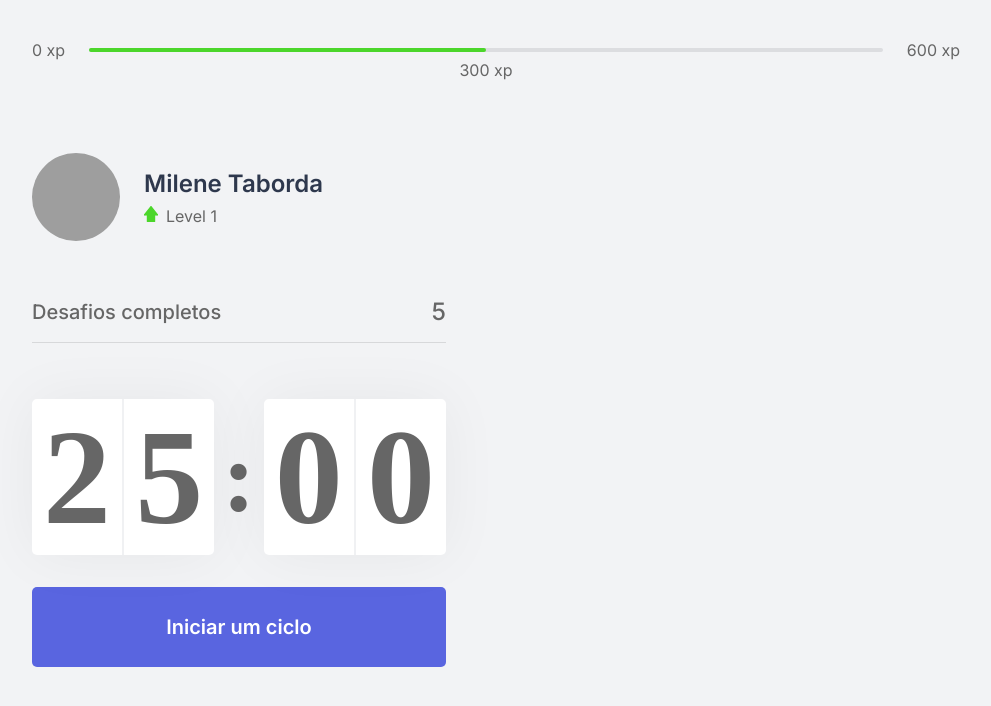
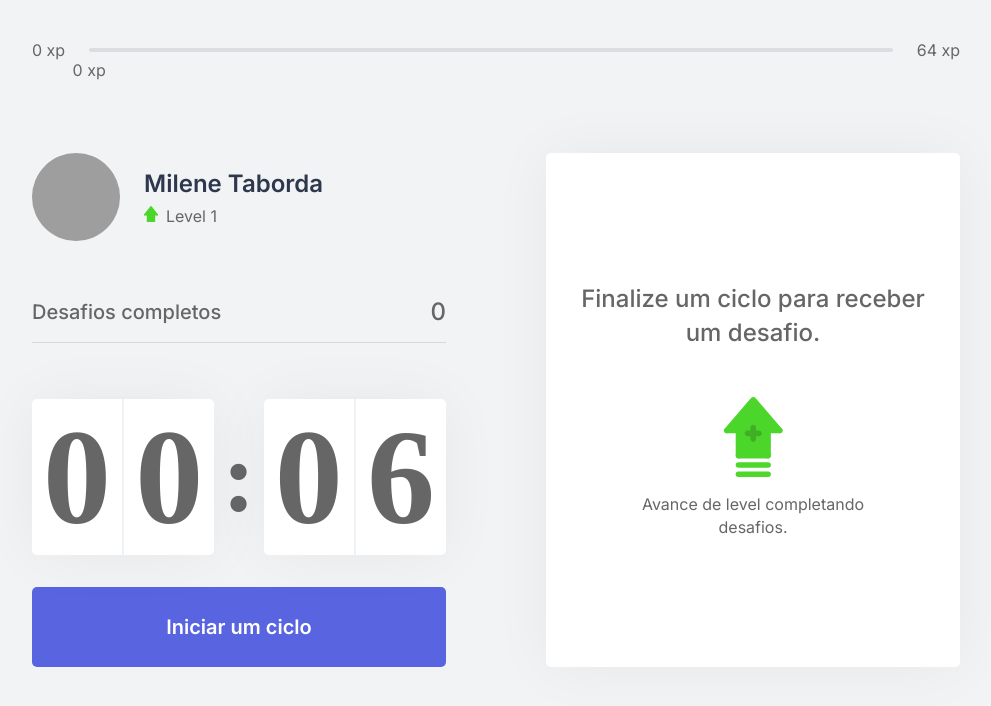
Before and after one commit to milenetaborda/nlw-reactjs, a Next.js app: page / in a window 1280 px wide. Shown: the top 706 px of the page, without its empty margins (144-1135 px from the left). Built offline with nearby package versions, Linux system fonts and the light colour scheme; grey boxes are pictures that could not be loaded.

Commit message:
chore: Aula 02

```diff
--- /dev/null
+++ b/challenges.json
@@ -0,0 +1,62 @@
+[
+  {
+    "type": "body",
+    "description": "Estique um de seus braços com a palma da mão virada para frente e puxe os dedos para cima por 10 segundos por mão.",
+    "amount": 80
+  },
+  {
+    "type": "body",
+    "description": "Estique seu braço contra o peito e puxe-o utilizando o outro braço por 10 segundos por braço.",
+    "amount": 60
+  },
+  {
+    "type": "body",
+    "description": "Puxe seu pescoço com a ajuda da mão para a direita e para a esquerda, permanecendo na posição por alguns segundos.",
+    "amount": 70
+  },
+  {
+    "type": "body",
+    "description": "Com as duas mãos na parte de trás da cabeça, leve-a para baixo, alongando a parte de trás da região.",
+    "amount": 60
+  },
+  {
+    "type": "body",
+    "description": "Cruze as pernas e desça com as mãos esticadas em direção ao chão. Repita o movimento com a outra perna na frente.",
+    "amount": 100
+  },
+  {
+    "type": "body",
+    "description": "Sentado, abra as pernas e tente encostar as palmas das mãos no chão, repita 3 vezes por 5 segundos.",
+    "amount": 80
+  },
+  {
+    "type": "body",
+    "description": "Puxe o joelho de encontro ao peito e segure, troque de perna após 10 segundos.",
+    "amount": 50
+  },
+  {
+    "type": "body",
+    "description": "Sentado, cruze uma perna e incline seu tronco à frente, troque de perna após 10 segundos.",
+    "amount": 80
+  },
+  {
+    "type": "eye",
+    "description": "Sentado, feche os olhos e cubra-os com as palmas da mão durante 2 minutos, depois abra normalmente.",
+    "amount": 90
+  },
+  {
+    "type": "eye",
+    "description": "Em algum ambiente aberto, olhe o mais longe que puder em quatro direções por 3s, mexa apenas os olhos. Repita 3 vezes.",
+    "amount": 140
+  },
+  {
+    "type": "eye",
+    "description": "Usando os polegares, massage a área abaixo das sobrancelhas em movimentos circulares por 15 segundos.",
+    "amount": 70
+  },
+  {
+    "type": "body",
+    "description": "Em pé, gire a cintura o máximo que puder para a esquerda, segure por cinco segundos. Repita para a direita.",
+    "amount": 90
+  }
+]
--- /dev/null
+++ b/src/components/ChallengeBox.tsx
@@ -0,0 +1,47 @@
+import { useContext } from 'react';
+import { ChallengesContext } from '../contexts/ChallengesContext';
+import styles from '../styles/components/ChallengeBox.module.css';
+
+export function ChallengeBox() {
+
+  const {activeChallenge, resetChallenge } = useContext(ChallengesContext);
+
+  return (
+    <div className={styles.challengeBoxContainer}>
+      { activeChallenge ? (
+        <div className={styles.challengeActive}>
+          <header>Ganhe {activeChallenge.amount} xp</header>
+          <main>
+            <img src={`icons/${activeChallenge.type}.svg`}/>
+            <strong>Novo desafio</strong>
+            <p>{activeChallenge.description}</p>
+          </main>
+
+          <footer>
+            <button
+              type="button"
+              className={styles.challengeFailedButton}
+              onClick={resetChallenge}
+            >
+              Falhei
+            </button>
+            <button
+              type="button"
+              className={styles.challengeSucceededButton}
+            >
+              Completei
+            </button>
+          </footer>
+        </div>
+      ) : (
+        <div className={styles.challengeNotActive}>
+          <strong>Finalize um ciclo para receber um desafio.</strong>
+          <p>
+            <img src="icons/level-up.svg" alt="Level Up" />
+              Avance de level completando desafios.
+          </p>
+        </div>
+      )}
+    </div>
+  );
+}
--- a/src/components/CompletedChallenges.tsx
+++ b/src/components/CompletedChallenges.tsx
@@ -1,10 +1,14 @@
+import { useContext } from "react";
+import { ChallengesContext } from "../contexts/ChallengesContext";
 import styles from "../styles/components/CompletedChallenges.module.css";
 
 export function CompletedChallenges() {
+  const { challengesCompleted } = useContext(ChallengesContext);
+
   return(
     <div className={styles.completedChallengesContainer}>
       <span>Desafios completos</span>
-      <span>5</span>
+      <span>{challengesCompleted}</span>
     </div>
   );
 }
--- a/src/components/Countdown.tsx
+++ b/src/components/Countdown.tsx
@@ -1,9 +1,15 @@
-import { useState, useEffect } from "react";
+import { useState, useEffect, useContext } from "react";
+import { ChallengesContext } from "../contexts/ChallengesContext";
 import styles from "../styles/components/Countdown.module.css";
 
+let countdownTimeout: NodeJS.Timeout;
+
 export function Countdown() {
-  const [time, setTime] = useState(25 * 60);
-  const [active, setActive] = useState(false);
+  const {startNewChallenge} = useContext(ChallengesContext);
+
+  const [time, setTime] = useState(0.1 * 60);
+  const [isActive, setIsActive] = useState(false);
+  const [hasFinished, setHasFinished] = useState(false);
 
   const minutes = Math.floor(time / 60);
   const seconds = time % 60;
@@ -12,18 +18,28 @@
   const [secondsLeft, secondsRight] = String(seconds).padStart(2, "0").split('');
 
   function startCountdown() {
-    setActive(true);
+    setIsActive(true);
+  }
+
+  function resetCountdown() {
+    clearTimeout(countdownTimeout);
+    setIsActive(false);
+    setTime(0.1 * 60);
   }
 
   useEffect(() => {
-    if (active && time > 0) {
-      setTimeout(() => {
+    if (isActive && time > 0) {
+      countdownTimeout = setTimeout(() => {
         setTime(time - 1);
       }, 1000);
+    } else if (isActive && time === 0) {
+      setHasFinished(true);
+      setIsActive(false);
+      startNewChallenge();
     }
-  }, [active, time]);
+  }, [isActive, time]);
 
-  return(
+  return (
     <div>
       <div className={styles.countdownContainer}>
         <div>
@@ -37,6 +53,24 @@
         </div>
       </div>
 
+      {hasFinished ? (
+        <button
+          disabled
+          className={styles.countdownButton}
+        >
+          Ciclo encerrado
+        </button>
+      ) : (
+        <>
+          { isActive ? (
+            <button
+              type="button"
+              className={`${styles.countdownButton} ${styles.countdownButtonActive}`}
+              onClick={resetCountdown}
+            >
+              Abandonar um ciclo
+            </button>
+          ) : (
               <button
                 type="button"
                 className={styles.countdownButton}
@@ -44,6 +78,9 @@
               >
                 Iniciar um ciclo
               </button>
+            )}
+        </>
+        )}
     </div>
   );
 }
--- a/src/components/ExperienceBar.tsx
+++ b/src/components/ExperienceBar.tsx
@@ -1,16 +1,22 @@
+import { useContext } from 'react';
+import { ChallengesContext } from '../contexts/ChallengesContext';
 import styles from '../styles/components/ExperienceBar.module.css';
 
 export function ExperienceBar() {
+  const { currentExperience, experienceToNextLevel } = useContext(ChallengesContext);
+
+  const percentToNextLevel = Math.round(currentExperience * 100) / experienceToNextLevel;
+
   return(
     <header className={styles.experienceBar}>
       <span>0 xp</span>
       <div>
-        <div style={{ width: '50%' }} />
-        <span className={styles.currentExperience} style={{ left: '50%' }}>
-          300 xp
+        <div style={{ width: `${percentToNextLevel}%` }} />
+        <span className={styles.currentExperience} style={{ left: `${percentToNextLevel}%` }}>
+          {currentExperience} xp
         </span>
       </div>
-      <span>600 xp</span>
+      <span>{experienceToNextLevel} xp</span>
     </header>
   );
 }
--- /dev/null
+++ b/src/contexts/ChallengesContext.tsx
@@ -0,0 +1,65 @@
+import { createContext, ReactNode, useState } from "react";
+import challenges from "../../challenges.json";
+
+interface Challenge {
+  type: 'body' | 'eye';
+  description: string;
+  amount: number;
+}
+
+interface ChallengesContextData {
+  level: number;
+  currentExperience: number;
+  experienceToNextLevel: number;
+  challengesCompleted: number;
+  activeChallenge: Challenge;
+  levelUp: () => void;
+  startNewChallenge: () => void;
+  resetChallenge: () => void;
+}
+
+interface ChallengesProviderProps {
+  children: ReactNode;
+}
+
+export const ChallengesContext = createContext({} as ChallengesContextData);
+
+export function ChallengesProvider({ children }: ChallengesProviderProps) {
+  const [level, setLevel] = useState(1);
+  const [currentExperience, setCurrentExperience] = useState(0);
+  const [challengesCompleted, setChallengesCompleted] = useState(0);
+
+  const [activeChallenge, setActiveChallenge] = useState(null);
+
+  const experienceToNextLevel = Math.pow((level + 1) * 4, 2);
+
+  function levelUp() {
+    setLevel(level + 1);
+  }
+
+  function startNewChallenge() {
+    const randomChallengeIndex = Math.floor(Math.random() * challenges.length)
+    const challenge = challenges[randomChallengeIndex];
+
+    setActiveChallenge(challenge);
+  }
+
+  function resetChallenge() {
+    setActiveChallenge(null);
+  }
+
+  return (
+    <ChallengesContext.Provider value={{
+      level,
+      currentExperience,
+      experienceToNextLevel,
+      challengesCompleted,
+      activeChallenge,
+      levelUp,
+      startNewChallenge,
+      resetChallenge
+    }}>
+      {children}
+    </ChallengesContext.Provider>
+  );
+}
--- a/src/pages/_app.tsx
+++ b/src/pages/_app.tsx
@@ -1,7 +1,14 @@
-import '../styles/global.css'
+import '../styles/global.css';
+
+import {  ChallengesProvider } from "../contexts/ChallengesContext";
 
 function MyApp({ Component, pageProps }) {
-  return <Component {...pageProps} />
+
+  return (
+    <ChallengesProvider>
+      <Component {...pageProps}  />
+    </ChallengesProvider>
+  )
 }
 
 export default MyApp
--- a/src/pages/index.tsx
+++ b/src/pages/index.tsx
@@ -1,9 +1,10 @@
+import Head from "next/head";
+
 import { CompletedChallenges } from "../components/CompletedChallenges";
 import { Countdown } from "../components/Countdown";
 import { ExperienceBar } from "../components/ExperienceBar";
 import { Profile } from "../components/Profile";
-
-import Head from "next/head"
+import { ChallengeBox } from "../components/ChallengeBox";
 
 import styles from "../styles/pages/Home.module.css";
 
@@ -23,7 +24,7 @@
           <Countdown />
         </div>
         <div>
-
+          <ChallengeBox />
         </div>
       </section>
     </div>
--- /dev/null
+++ b/src/styles/components/ChallengeBox.module.css
@@ -0,0 +1,110 @@
+.challengeBoxContainer {
+  height: 100%;
+
+  background: var(--white);
+  border-radius: 5px;
+  box-shadow: 0 0 60px rgba(0, 0, 0, 0.05);
+  padding: 1.5rem 2rem;
+
+  display: flex;
+  flex-direction: column;
+  align-items: center;
+  justify-content: center;
+
+  text-align: center;
+}
+
+.challengeNotActive {
+  display: flex;
+  flex-direction: column;
+  align-items: center;
+}
+
+.challengeNotActive strong {
+  font-size: 1.5rem;
+  font-weight: 500;
+  line-height: 1.4;
+}
+
+.challengeNotActive p {
+  display: flex;
+  flex-direction: column;
+  align-items: center;
+  line-height: 1.4rem;
+  max-width: 70%;
+  margin-top: 3rem;
+}
+
+.challengeNotActive p img {
+  margin-bottom: 1rem;
+}
+
+.challengeActive {
+  height: 100%;
+
+  display: flex;
+  flex-direction: column;
+}
+
+.challengeActive header {
+  color: var(--blue);
+  font-weight: 600;
+  font-size: 1.25rem;
+  padding: 0 2rem 1.5rem;
+  border-bottom: 1px solid var(--gray-line);
+}
+
+.challengeActive main {
+  flex: 1;
+  display: flex;
+  flex-direction: column;
+  align-items: center;
+  justify-content: center;
+}
+
+.challengeActive main strong {
+  font-size: 2rem;
+  font-weight: 600;
+  color: var(--title);
+  margin: 1.5rem 0 1rem;
+}
+
+.challengeActive main p {
+  line-height: 1.5;
+}
+
+.challengeActive footer {
+  display: grid;
+  grid-template-columns: 1fr 1fr;
+  gap: 1rem;
+}
+
+.challengeActive footer button {
+  height: 3rem;
+
+  display: flex;
+  align-items: center;
+  justify-content: center;
+
+  border: 0;
+  border-radius: 5px;
+
+  color: var(--white);
+
+  font-size: 1rem;
+  font-weight: 600;
+
+  transition: filter 0.2s;
+}
+
+.challengeActive footer button.challengeFailedButton {
+  background: var(--red);
+}
+
+.challengeActive footer button.challengeSucceededButton {
+  background: var(--green);
+}
+
+.challengeActive footer button:hover {
+  filter: brightness(0.9);
+}
--- a/src/styles/components/Countdown.module.css
+++ b/src/styles/components/Countdown.module.css
@@ -59,6 +59,22 @@
   transition: background-color 0.2s;
 }
 
-.countdownButton:hover {
+.countdownButton:not(:disabled):hover {
   background: var(--blue-dark);
 }
+
+.countdownButtonActive {
+  background: var(--white);
+  color: var(--title);
+}
+
+.countdownButtonActive:not(:disabled):hover {
+  background: var(--red);
+  color: var(--white);
+}
+
+.countdownButton:disabled {
+  background: var(--white);
+  color: var(--text);
+  cursor: not-allowed;
+}
```
Lines whose indentation alone changed are shown as unchanged.
